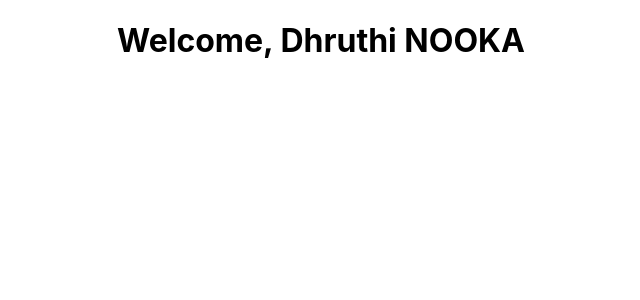
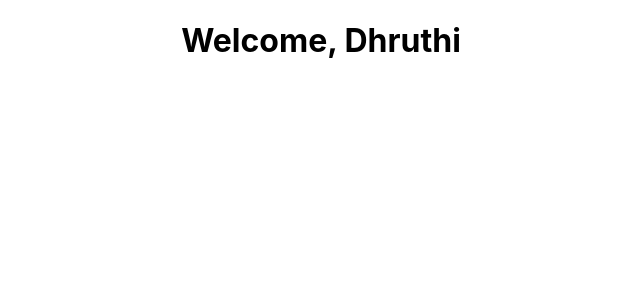
Before and after one commit to dhruthinooka/react-basics, a React (Create React App) app: page / in a window 1280 px wide. Shown: the top 300 px of the page, without its empty margins (319-959 px from the left). Built offline with nearby package versions, Linux system fonts and the light colour scheme.

Commit message:
Functional Component with 'props'

```diff
--- a/src/App.js
+++ b/src/App.js
@@ -4,7 +4,7 @@ import Welcome from './components/Welcome';
 function App() {
   return (
     <div className="App">
-      <Welcome/>
+      <Welcome name = "Dhruthi"/>
     </div>
   );
 }
--- a/src/components/Welcome.js
+++ b/src/components/Welcome.js
@@ -7,8 +7,8 @@
 
 
 // Functional Component using ES6 arrow function
-const Welcome = () => {
-    return <h1>Welcome, Dhruthi NOOKA</h1>
+const Welcome = (props) => {
+    return <h1>Welcome, {props.name}</h1>
 }
 
 export default Welcome
```
